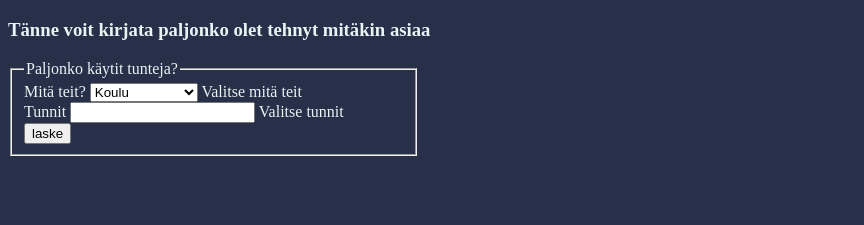
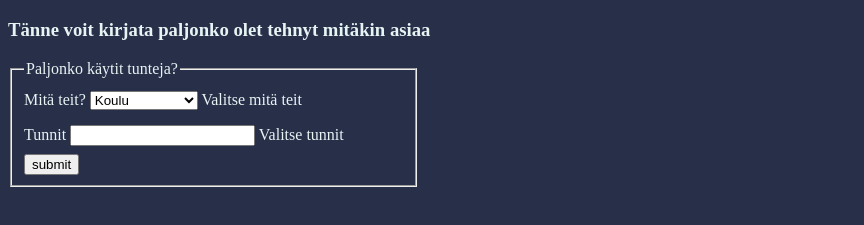
Before and after one commit to inahogstrom/js-projekti-1, a plain HTML site: page index.html in a window 1280 px wide. Shown: the part 61-286 px from the top of the page, without its empty margins (0-864 px from the left). Drawn offline with Linux system fonts and the light colour scheme.

Commit message:
js aloittelua

```diff
--- a/index.html
+++ b/index.html
@@ -32,7 +32,7 @@
                 <input type="number" name="tunnit" id="tunnit" min="1" required>
                 <span id="feedback2">Valitse tunnit</span>
             </div>
-            <input type="submit" value="laske" id="submit">
+            <input type="submit" value="submit" id="submit">
         </fieldset>
     </form>
 
--- a/projekti1.js
+++ b/projekti1.js
@@ -1,5 +1,10 @@
-  function store(){
+/* function store(){
      var inputEmail= document.getElementById("email");
      localStorage.setItem("email", inputEmail.value);
     }
     function SubmitClick() { $("#submit").click(function(event) { alert("it works!"); }); } $(document).ready(function() { SubmitClick(); });
+    */
+
+function validateFields() {
+    var tunnit = 0;
+}
--- a/styles.css
+++ b/styles.css
@@ -14,3 +14,13 @@ fieldset {
 legend, label, span, h3 {
     color: #e7f4f4;
 }
+
+#submit {
+    color: #000;
+}
+
+/*This does not work for some reason */
+div {
+    padding-top: 2%;
+    padding-bottom: 2%;
+}
```
